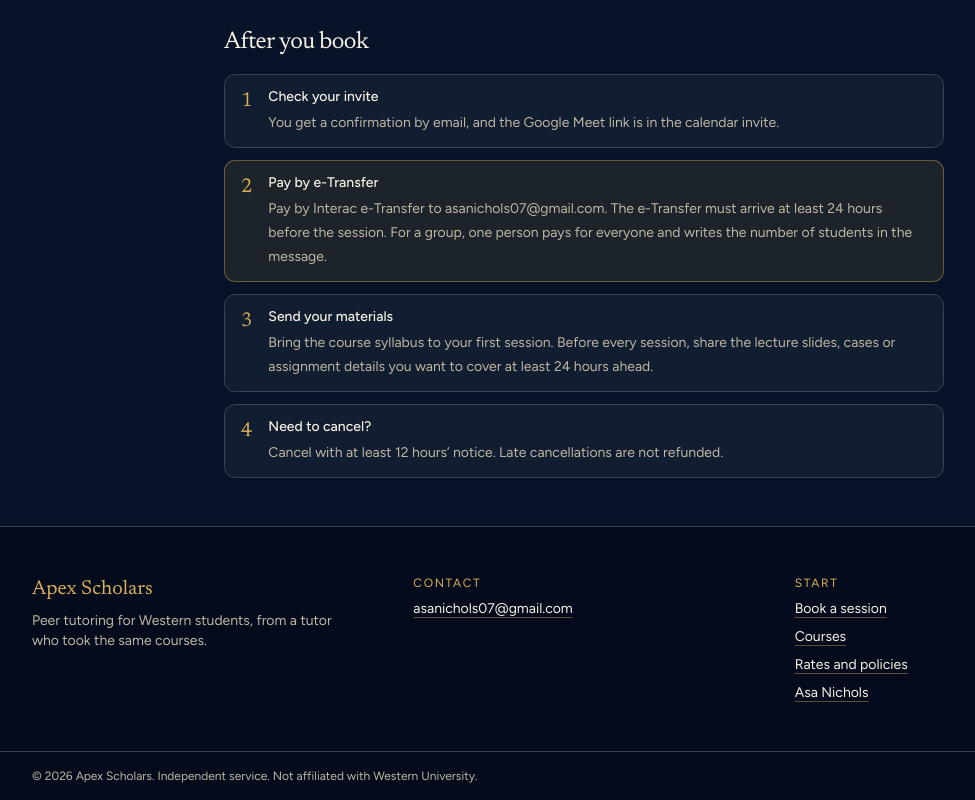
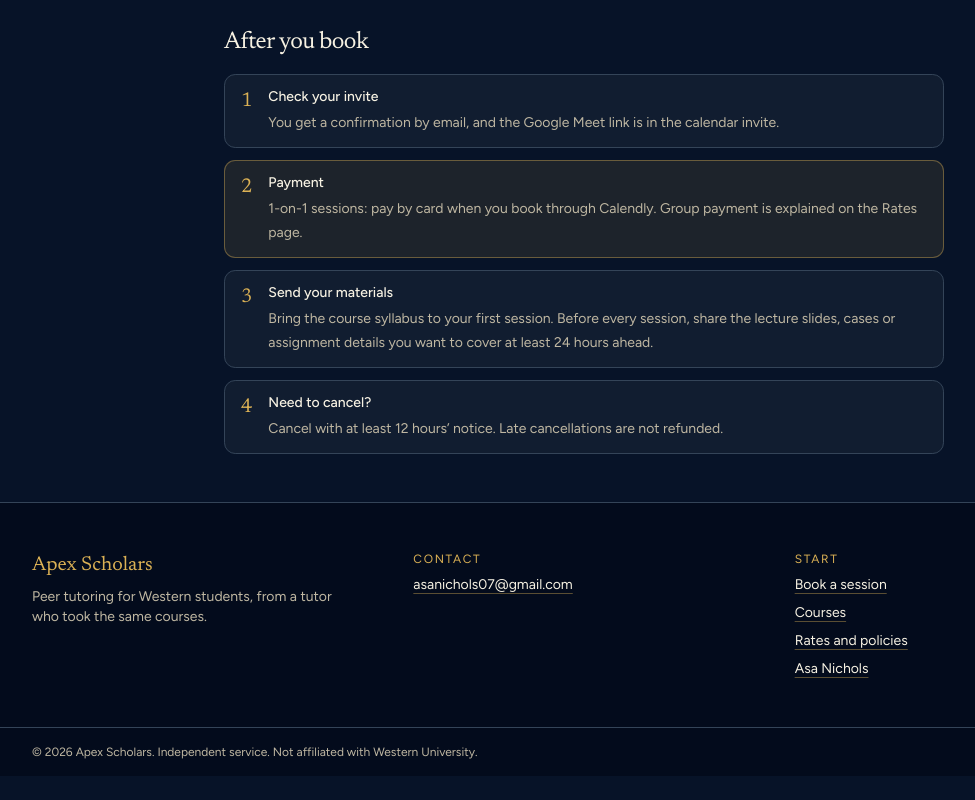
Before and after one commit to Asareal321/apex-scholars, a Next.js app: page /book in a window 1280 px wide. Shown: the part 1217-2017 px from the top of the page, without its empty margins (56-1031 px from the left). After the commit the page ends 1993 px from the top, so only its background shows below. Built offline with nearby package versions, Linux system fonts and the light colour scheme; no server answers.

Commit message:
Payment copy: card via Calendly for 1-on-1, e-Transfer for groups only, no payment deadlines
Co-authored-by: asanichols07 <asanichols07@gmail.com>

```diff
--- a/src/app/book/page.tsx
+++ b/src/app/book/page.tsx
@@ -8,7 +8,13 @@ import {
 } from "@/components/availability";
 import { BookingForm } from "@/components/booking-form";
 import { CalendlyEmbed } from "@/components/calendly-embed";
-import { CANCELLATION_LINE, PAYMENT_LINE, getSubject } from "@/lib/catalog";
+import {
+  CANCELLATION_LINE,
+  CONTACT_EMAIL,
+  GROUP_PAYMENT_LINE,
+  PAYMENT_LINE,
+  getSubject,
+} from "@/lib/catalog";
 import { formatSlotDateTime, getAvailability } from "@/lib/calendly-availability";
 import {
   CALENDLY_SESSION_TYPES,
@@ -26,14 +32,22 @@ export const metadata: Metadata = {
 
 export const dynamic = "force-dynamic";
 
-const afterBooking = [
+function paymentStep(viaCalendly: boolean, type: CalendlySessionType | undefined) {
+  if (!viaCalendly) return `Email ${CONTACT_EMAIL} to arrange payment.`;
+  if (type === "group") return "One person pays for the whole group, as described above.";
+  if (type) return PAYMENT_LINE;
+  return `${PAYMENT_LINE} Group payment is explained on the Rates page.`;
+}
+
+function afterBookingSteps(viaCalendly: boolean, type: CalendlySessionType | undefined) {
+  return [
     {
       title: "Check your invite",
       body: "You get a confirmation by email, and the Google Meet link is in the calendar invite.",
     },
     {
-    title: "Pay by e-Transfer",
-    body: `${PAYMENT_LINE} For a group, one person pays for everyone and writes the number of students in the message.`,
+      title: "Payment",
+      body: paymentStep(viaCalendly, type),
     },
     {
       title: "Send your materials",
@@ -44,8 +58,16 @@ const afterBooking = [
       body: CANCELLATION_LINE,
     },
   ];
+}
 
-function AfterBooking() {
+function AfterBooking({
+  viaCalendly,
+  type,
+}: {
+  viaCalendly: boolean;
+  type: CalendlySessionType | undefined;
+}) {
+  const afterBooking = afterBookingSteps(viaCalendly, type);
   return (
     <section className="mt-10">
       <h2 className="text-2xl tracking-tight">After you book</h2>
@@ -147,7 +169,8 @@ export default async function BookPage({
               )}
               {selectedType === "group" ? (
                 <p className="text-sm text-muted-foreground">
-                  Book once for the whole group of 3 to 5. Arrange your group before the session.
+                  Book once for the whole group of 3 to 5. Arrange your group before the session.{" "}
+                  {GROUP_PAYMENT_LINE}
                 </p>
               ) : null}
             </nav>
@@ -191,7 +214,7 @@ export default async function BookPage({
           <BookingForm initialSubjectId={subject?.id} initialTutorId="asa" />
         </div>
       )}
-      <AfterBooking />
+      <AfterBooking viaCalendly={Boolean(calendlyUrl)} type={selectedType} />
     </div>
   );
 }
--- a/src/app/packages/page.tsx
+++ b/src/app/packages/page.tsx
@@ -6,7 +6,7 @@ import {
   AccordionTrigger,
 } from "@/components/ui/accordion";
 import { PackagesCatalog } from "@/components/packages-catalog";
-import { AVAILABILITY, CANCELLATION_LINE, PAYMENT_LINE } from "@/lib/catalog";
+import { AVAILABILITY, CANCELLATION_LINE, GROUP_PAYMENT_LINE, PAYMENT_LINE } from "@/lib/catalog";
 import { loadPackages } from "@/lib/data";
 
 export const metadata: Metadata = {
@@ -22,7 +22,7 @@ const policies = [
   { title: "Cancellations", body: CANCELLATION_LINE },
   {
     title: "Groups",
-    body: "Arrange your own group of 3 to 5 classmates before the session. One person sends a single e-Transfer for everyone ($30 per student) and writes the number of students in the message.",
+    body: `Arrange your own group of 3 to 5 classmates before the session. ${GROUP_PAYMENT_LINE}`,
   },
 ];
 
--- a/src/app/page.tsx
+++ b/src/app/page.tsx
@@ -24,7 +24,7 @@ const steps = [
     body: "Choose 1-on-1 or a group, then pick a slot.",
   },
   {
-    title: "Pay ahead",
+    title: "Payment",
     body: PAYMENT_LINE,
   },
   {
--- a/src/components/booking-form.tsx
+++ b/src/components/booking-form.tsx
@@ -91,11 +91,11 @@ export function BookingForm({ initialSubjectId, initialTutorId }: BookingFormPro
             {confirmation.subject} with {confirmation.tutor} on {confirmation.slotLabel}.
           </p>
           <p>
-            A confirmation will go to {confirmation.email}. Pay by Interac e-Transfer to{" "}
+            A confirmation will go to {confirmation.email}. Email{" "}
             <a className="font-medium text-primary underline underline-offset-4" href={`mailto:${CONTACT_EMAIL}`}>
               {CONTACT_EMAIL}
-            </a>
-            . The e-Transfer must arrive at least 24 hours before the session.
+            </a>{" "}
+            to arrange payment.
           </p>
         </AlertDescription>
       </Alert>
--- a/src/lib/catalog.ts
+++ b/src/lib/catalog.ts
@@ -37,7 +37,9 @@ export const DISCLAIMER = "Independent service. Not affiliated with Western Univ
 
 export const BUS_1220_LINE = "88 in BUS 1220 ending with 10/10 in participation";
 
-export const PAYMENT_LINE = `Pay by Interac e-Transfer to ${CONTACT_EMAIL}. The e-Transfer must arrive at least 24 hours before the session.`;
+export const PAYMENT_LINE = "1-on-1 sessions: pay by card when you book through Calendly.";
+
+export const GROUP_PAYMENT_LINE = `One person pays for everyone ($30 per student) by Interac e-Transfer to ${CONTACT_EMAIL} and writes the number of students in the message.`;
 
 export const CANCELLATION_LINE =
   "Cancel with at least 12 hours’ notice. Late cancellations are not refunded.";
@@ -146,7 +148,7 @@ export const packages: LessonPackage[] = [
     perSessionCents: 3000,
     headline: "Bring your own study group.",
     description: "A 60-minute session on Google Meet for a group of 3 to 5 students.",
-    includes: ["60 minutes, 3 to 5 students", "One booking and one payment per group"],
+    includes: ["60 minutes, 3 to 5 students", "One person pays for everyone by Interac e-Transfer"],
     bestFor: "Classmates in the same course who want to study together.",
     groupSize: "3–5",
   },
```
Also changed, not shown: 2 other files (tests, documents, lock files or other folders). Lines whose indentation alone changed are shown as unchanged.
